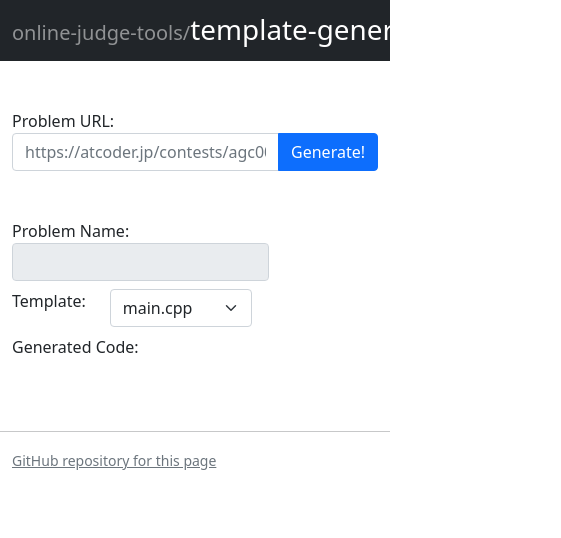
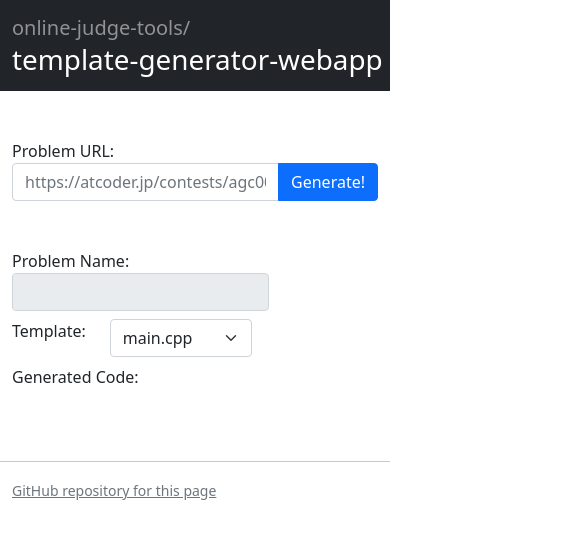
Before and after one commit to online-judge-tools/template-generator-webapp, a website with bundled scripts: page index.html in a window 390 px wide. Shown: the whole page, 561 px wide, since content can reach past the window. Built offline with nearby package versions, Linux system fonts and the light colour scheme; a small style sheet from the web is missing.

Commit message:
Fix the banner for devices with small screens

```diff
--- a/index.html
+++ b/index.html
@@ -19,7 +19,7 @@
     <body>
         <nav class="navbar navbar-dark bg-dark">
             <div class="container-fluid">
-                <span class="navbar-brand"><span class="text-white-50">online-judge-tools/</span><span class="display-6">template-generator-webapp</span></span>
+                <span class="navbar-brand text-wrap"><span class="text-white-50 text-nowrap">online-judge-tools/</span><!-- zero width space -->&#8203;<span class="display-6 text-nowrap">template-generator-webapp</span></span>
             </div>
         </nav>
 
```
